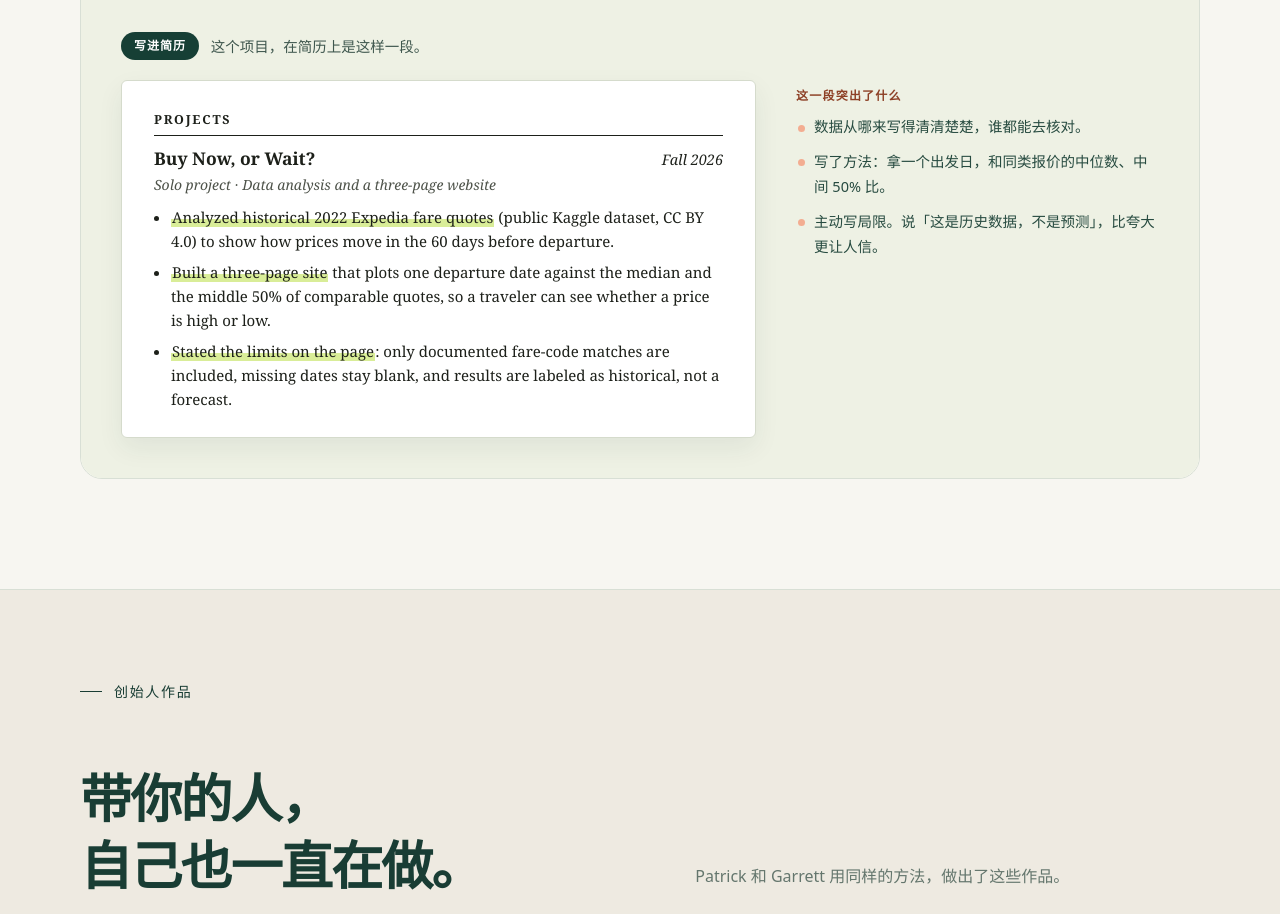
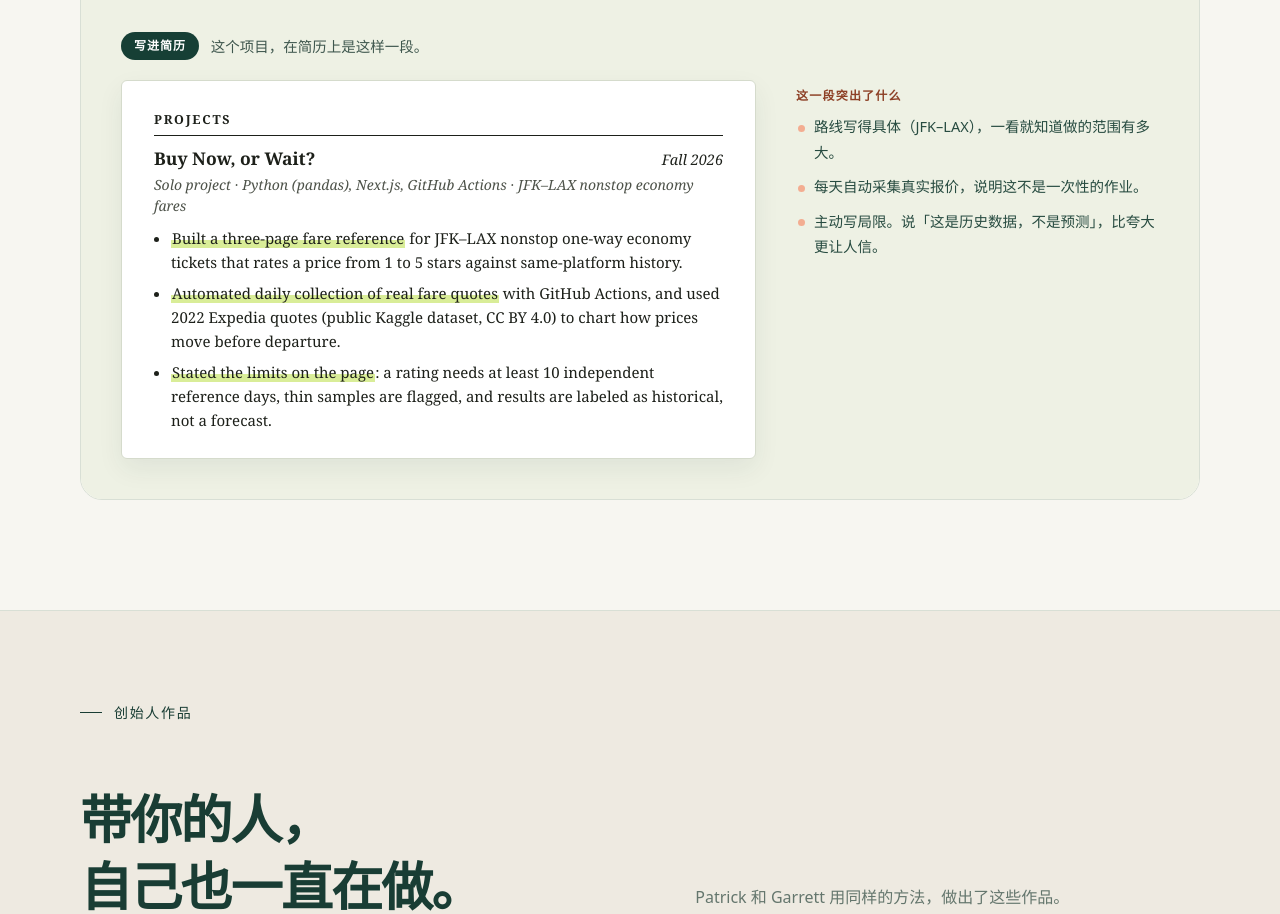
Before and after one commit to LXTTT0323/taopai-studio, a plain HTML site: page gallery/index.html in a window 1280 px wide. Shown: the part 3390-4304 px from the top of the page. Drawn offline with Linux system fonts and the light colour scheme.

Commit message:
Gallery: update Buy Now, or Wait? resume entry

```diff
--- a/gallery/index.html
+++ b/gallery/index.html
@@ -1,6 +1,6 @@
 <!doctype html>
 <html lang="zh-CN">
-<head><meta charset="utf-8"><meta name="viewport" content="width=device-width, initial-scale=1"><title>作品画廊｜桃派工作室</title><meta name="description" content="桃派工作室的学员作品和创始人作品。每个作品从一句话开始，看它怎么做出来，也看它怎么写进简历。"><link rel="icon" type="image/png" href="../images/taopai-logo.png"><link rel="stylesheet" href="../style.css?v=20261126"><link rel="stylesheet" href="../cases.css?v=20261126"><link rel="stylesheet" href="./gallery.css?v=20261126"></head>
+<head><meta charset="utf-8"><meta name="viewport" content="width=device-width, initial-scale=1"><title>作品画廊｜桃派工作室</title><meta name="description" content="桃派工作室的学员作品和创始人作品。每个作品从一句话开始，看它怎么做出来，也看它怎么写进简历。"><link rel="icon" type="image/png" href="../images/taopai-logo.png"><link rel="stylesheet" href="../style.css?v=20261126b"><link rel="stylesheet" href="../cases.css?v=20261126b"><link rel="stylesheet" href="./gallery.css?v=20261126b"></head>
 <body class="gallery-page">
 <a class="skip-link" href="#students">跳到作品</a>
 <header class="site-header"><a class="brand" href="../" aria-label="回到桃派工作室官网"><img src="../images/taopai-logo.png" alt="" width="42" height="42"><span>桃派<span class="brand-small">工作室</span></span></a><nav aria-label="画廊导航"><a href="#students">学员作品</a><a href="#founders">创始人作品</a></nav><a class="g-back" href="../"><span aria-hidden="true">←</span> 回到官网</a></header>
@@ -49,12 +49,12 @@
 <div class="g-work-head"><div class="g-work-no"><span>03</span><em class="work-status is-progress">0.5 · 做出三页网页</em></div><span class="work-label">一句话</span><p class="work-quote">「现在买会不会买贵？继续等会不会涨价？」</p></div>
 <figure class="work-shot is-contain g-shot"><div class="work-shot-bar" aria-hidden="true"><i></i><i></i><i></i><span>buy-now-or-wait</span></div><img src="../images/case-buy-now-or-wait.jpg" alt="Buy Now, or Wait? 的票价走势图：一个出发日的报价对比历史中位数" width="714" height="531" loading="lazy"></figure>
 <div class="g-work-meta"><h3>Buy Now, or Wait?</h3><p>数据分析 + 网页 · 真实票价数据</p><p>大二 · 数学</p></div>
-<details class="g-how"><summary>它是怎么做出来的</summary><ol><li>第一版是他自己做出来的，用的是一份公开的 2022 年历史票价数据。</li><li>现在是 0.5 版：三页网页。图上能看到一个出发日的报价，和同类报价比是高还是低。</li><li>我们看完后，给了一份 0.5 版的修改建议。</li></ol></details>
+<details class="g-how"><summary>它是怎么做出来的</summary><ol><li>第一版是他自己做出来的，用的是一份公开的 2022 年历史票价数据。</li><li>现在是 0.5 版：三页网页，针对 JFK–LAX 一条航线。输入今天看到的价格，它给 1 到 5 星，并且每天自动记录新的报价。</li><li>我们看完后，给了一份 0.5 版的修改建议。</li></ol></details>
 </div>
 <div class="g-resume"><div class="g-resume-head"><span class="g-resume-tag">写进简历</span><p>这个项目，在简历上是这样一段。</p></div>
 <div class="g-resume-grid">
-<div class="g-paper" lang="en"><p class="g-paper-sec">Projects</p><div class="g-paper-row"><strong>Buy Now, or Wait?</strong><span>Fall 2026</span></div><p class="g-paper-sub">Solo project · Data analysis and a three-page website</p><ul><li><mark>Analyzed historical 2022 Expedia fare quotes</mark> (public Kaggle dataset, CC BY 4.0) to show how prices move in the 60 days before departure.</li><li><mark>Built a three-page site</mark> that plots one departure date against the median and the middle 50% of comparable quotes, so a traveler can see whether a price is high or low.</li><li><mark>Stated the limits on the page</mark>: only documented fare-code matches are included, missing dates stay blank, and results are labeled as historical, not a forecast.</li></ul></div>
-<div class="g-notes"><p>这一段突出了什么</p><ul><li>数据从哪来写得清清楚楚，谁都能去核对。</li><li>写了方法：拿一个出发日，和同类报价的中位数、中间 50% 比。</li><li>主动写局限。说「这是历史数据，不是预测」，比夸大更让人信。</li></ul></div>
+<div class="g-paper" lang="en"><p class="g-paper-sec">Projects</p><div class="g-paper-row"><strong>Buy Now, or Wait?</strong><span>Fall 2026</span></div><p class="g-paper-sub">Solo project · Python (pandas), Next.js, GitHub Actions · JFK–LAX nonstop economy fares</p><ul><li><mark>Built a three-page fare reference</mark> for JFK–LAX nonstop one-way economy tickets that rates a price from 1 to 5 stars against same-platform history.</li><li><mark>Automated daily collection of real fare quotes</mark> with GitHub Actions, and used 2022 Expedia quotes (public Kaggle dataset, CC BY 4.0) to chart how prices move before departure.</li><li><mark>Stated the limits on the page</mark>: a rating needs at least 10 independent reference days, thin samples are flagged, and results are labeled as historical, not a forecast.</li></ul></div>
+<div class="g-notes"><p>这一段突出了什么</p><ul><li>路线写得具体（JFK–LAX），一看就知道做的范围有多大。</li><li>每天自动采集真实报价，说明这不是一次性的作业。</li><li>主动写局限。说「这是历史数据，不是预测」，比夸大更让人信。</li></ul></div>
 </div></div>
 </article>
 
```
